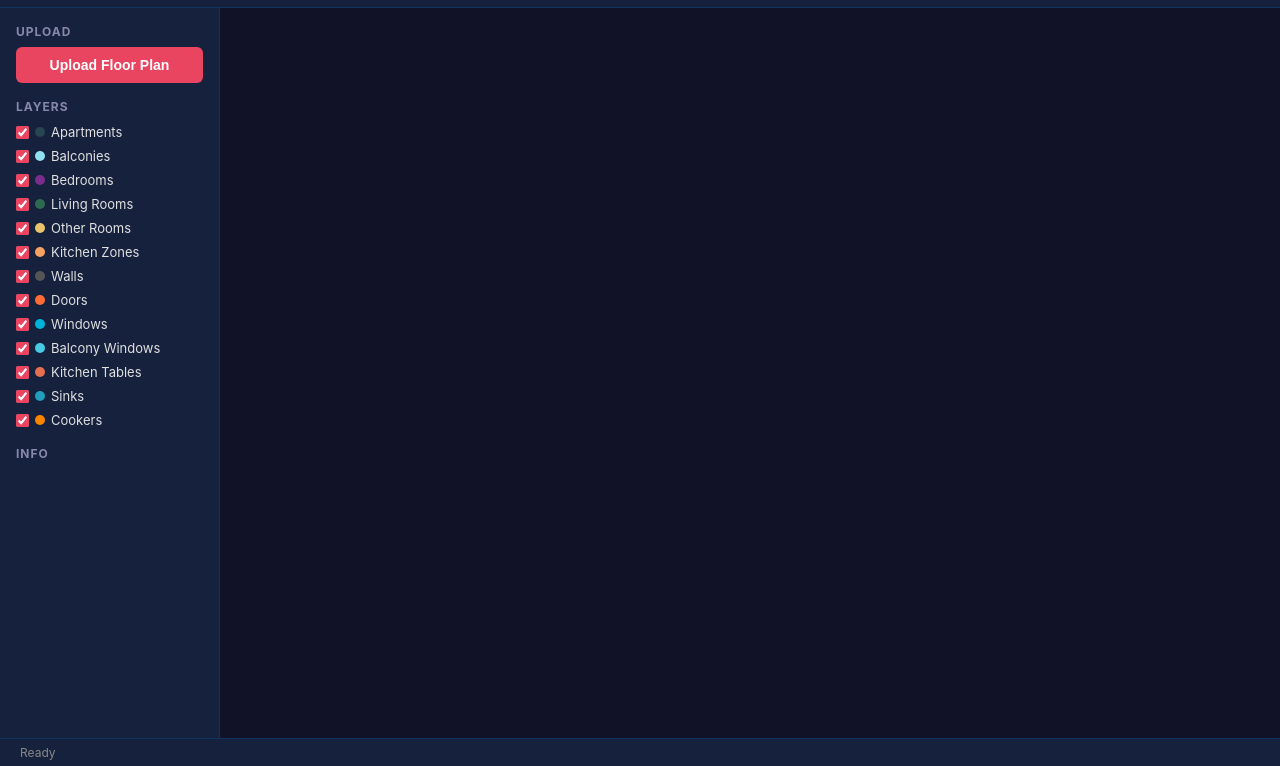
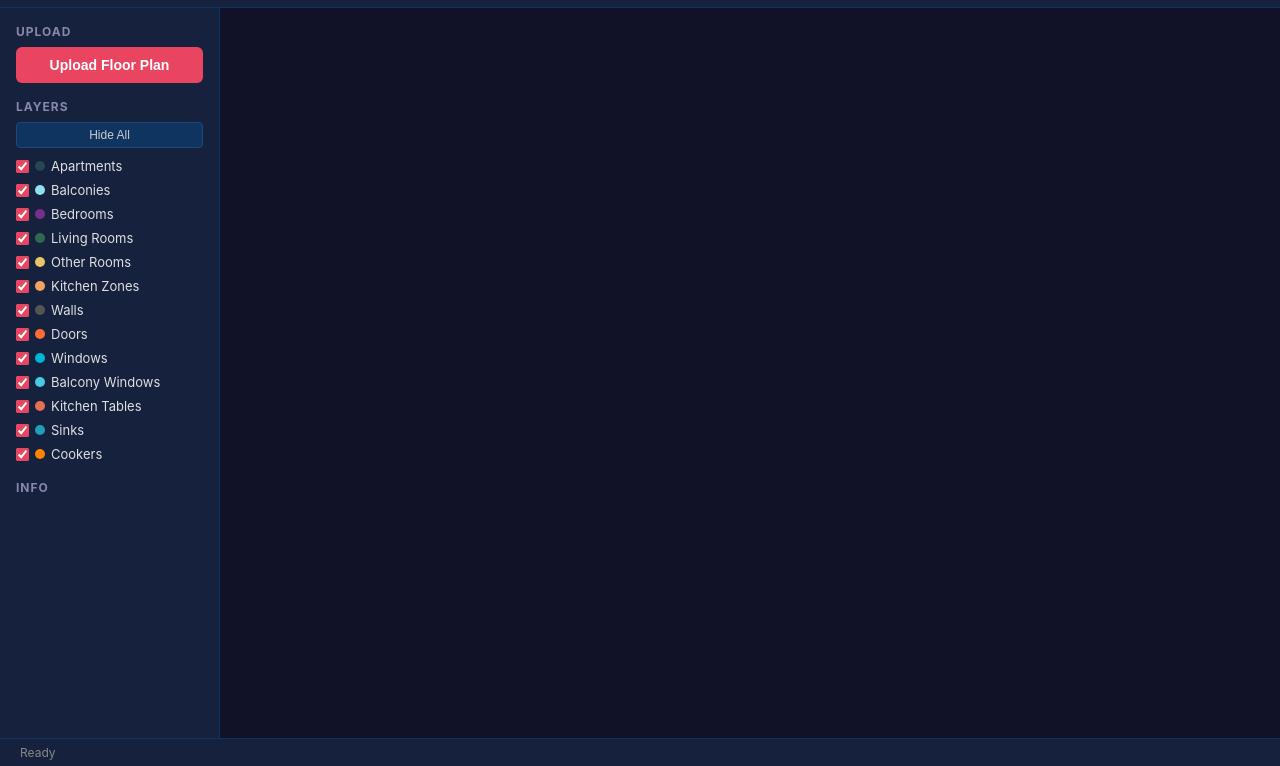
Before and after one commit to sfrangulov/floorplan-service, a website: page public/index.html in a window 1280 px wide. Shown: the part 34-800 px from the top of the page. Drawn offline with nearby package versions, Linux system fonts and the light colour scheme.

Commit message:
feat: add toggle all button for layer visibility in floor plan viewer

```diff
--- a/public/app.js
+++ b/public/app.js
@@ -225,6 +225,23 @@ function normalizePolygons(key, data) {
 
 // --- Build layer toggles ---
 function buildLayerToggles() {
+  // Toggle all button
+  const toggleAllBtn = document.createElement('button')
+  toggleAllBtn.className = 'toggle-all-btn'
+  toggleAllBtn.textContent = 'Hide All'
+  let allVisible = true
+  toggleAllBtn.addEventListener('click', () => {
+    allVisible = !allVisible
+    toggleAllBtn.textContent = allVisible ? 'Hide All' : 'Show All'
+    for (const key of Object.keys(LAYER_CONFIG)) {
+      konvaLayers[key].visible(allVisible)
+    }
+    layersPanel.querySelectorAll('input[type="checkbox"]').forEach(cb => {
+      cb.checked = allVisible
+    })
+  })
+  layersPanel.appendChild(toggleAllBtn)
+
   for (const [key, config] of Object.entries(LAYER_CONFIG)) {
     const label = document.createElement('label')
     label.className = 'layer-item'
--- a/public/style.css
+++ b/public/style.css
@@ -83,6 +83,22 @@ header h1 {
   display: flex;
   flex-direction: column;
   gap: 4px;
+}
+
+.toggle-all-btn {
+  padding: 5px 8px;
+  margin-bottom: 4px;
+  background: #0f3460;
+  color: #ccc;
+  border: 1px solid #1a4a7a;
+  border-radius: 4px;
+  font-size: 12px;
+  cursor: pointer;
+  transition: background 0.2s;
+}
+
+.toggle-all-btn:hover {
+  background: #1a4a7a;
 }
 
 .layer-item {
```
